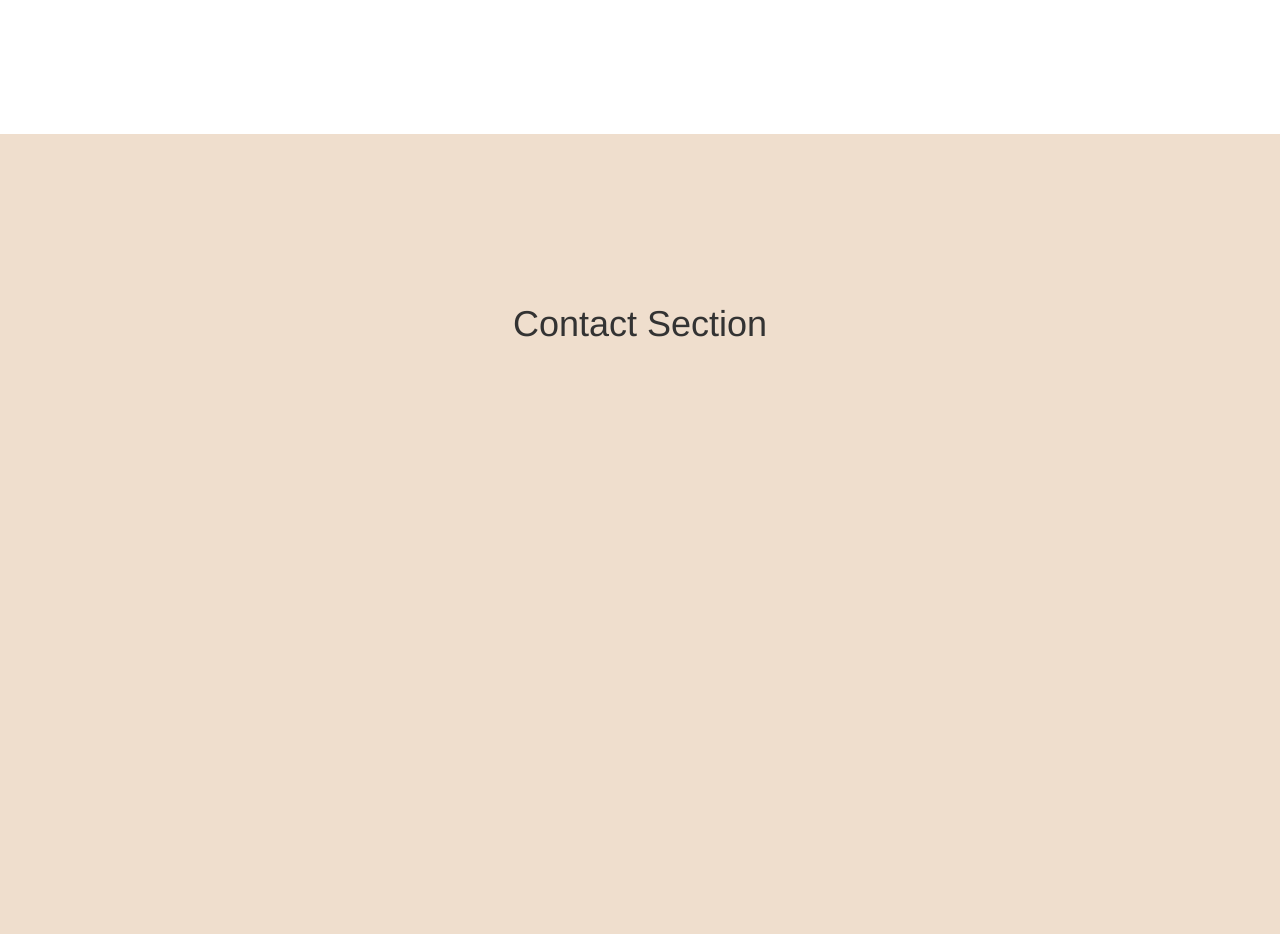
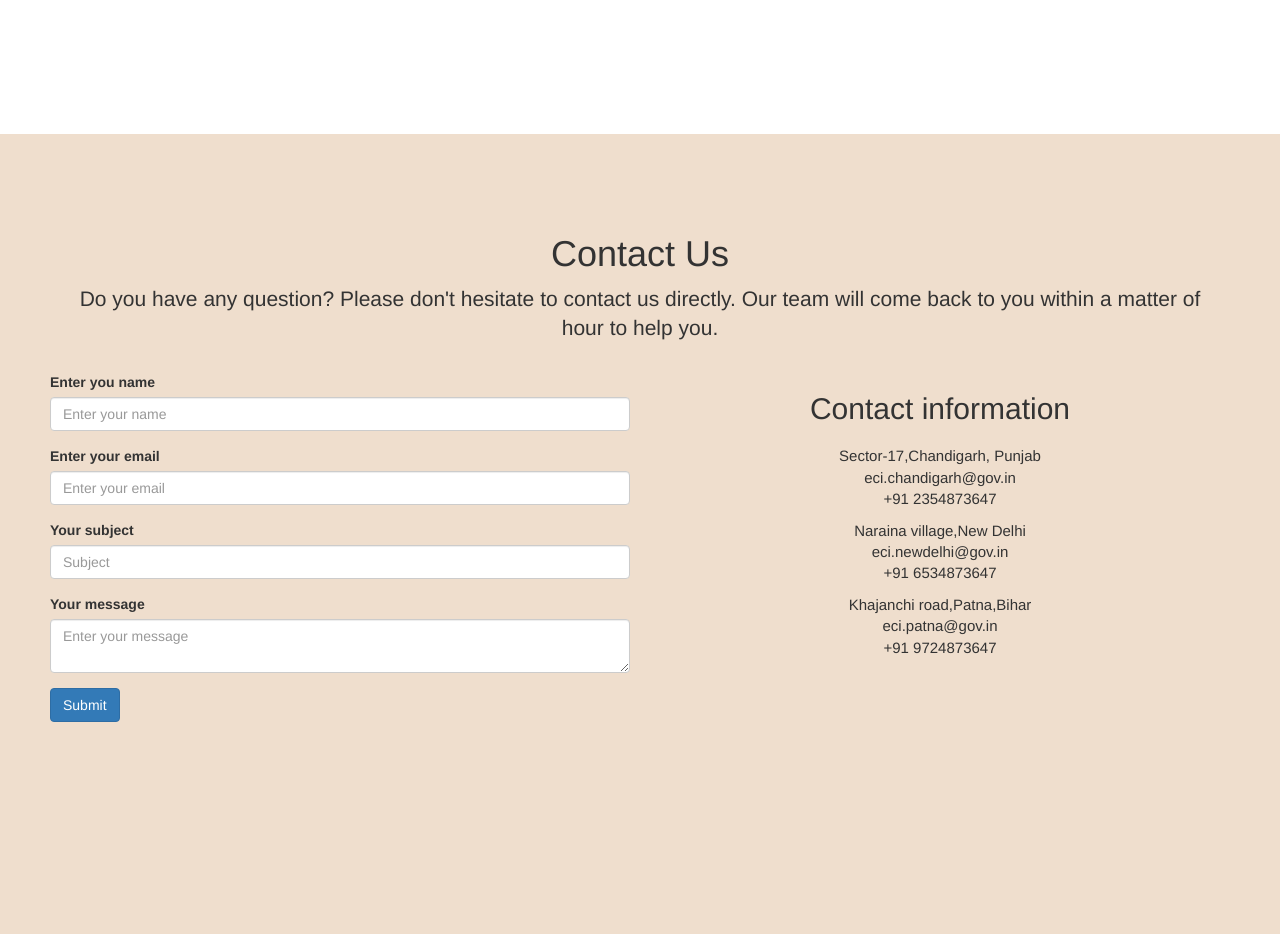
Before and after one commit to CaptaiN785/VotingSystem, a PHP site: page / in a window 1280 px wide. Shown: the part 2266-3200 px from the top of the page. Run offline with PHP 8.4, Linux system fonts and the light colour scheme; the visitor is signed in with stand-in values (Sample User, id 1); data that the repository does not hold is empty; some libraries are stand-ins or nearby versions.

Commit message:
Updated contact section

```diff
--- a/Frontend/index.php
+++ b/Frontend/index.php
@@ -151,11 +151,52 @@
         </div>
     </section>
     <!-- Contact Section -->
-    <section id="contact" class="contact-section">
+    <section id="contact" class="contact-section" style="padding-top:80px;">
         <div class="container">
             <div class="row">
                 <div class="col-lg-12">
-                    <h1>Contact Section</h1>
+                    <h1>Contact Us</h1>
+                    <p class ="lead">
+                        Do you have any question? Please don't hesitate to contact us directly.
+                        Our team will come back to you within a matter of hour to help you.
+                    </p>
+                </div>
+                <div class="row">
+                    <div class="col-lg-6" style="padding:10px;">
+                        <form style="text-align:left;" method="post" action="<?php echo htmlspecialchars($_SERVER["PHP_SELF"]);  ?>">
+                            <div class="form-group">
+                                <label for="r_name">Enter you name</label>
+                                <input type="text" id="r_name" placeholder="Enter your name" name="r_name" class = "form-control">
+                            </div>
+                            <div class="form-group">
+                                <label for="r_email">Enter your email</label>
+                                <input type="email" id ="r_email" placeholder="Enter your email" name="r_email" class = "form-control">
+                            </div>
+                            <div class="form-group">
+                                <label for="r_subject">Your subject</label>
+                                <input type="text" id="r_subject" placeholder="Subject" name="r_subject" class = "form-control">
+                            </div>
+                            <div class="form-group">
+                                <label for="r_message">Your message</label>
+                                <textarea class = "form-control" id="r_message" placeholder="Enter your message" name="r_message"></textarea>
+                            </div>
+                            <button type="submit" class ="btn btn-primary" name="r_submit">Submit</button>
+                        </form>
+                    </div>
+                    <div class="col-lg-6" style="padding:10px;">
+                        <div class="row">
+                            <h2 class="display-4">Contact information</h2>
+                        </div>
+                        <div style="margin:10px 0;">
+                            <p style="font-size:1.5rem;">Sector-17,Chandigarh, Punjab <br>eci.chandigarh@gov.in<br>+91 2354873647</p>
+                        </div>
+                        <div style="margin:10px 0;">
+                            <p style="font-size:1.5rem;">Naraina village,New Delhi<br>eci.newdelhi@gov.in<br>+91 6534873647</p>
+                        </div>
+                        <div style="margin:10px 0;">
+                            <p style="font-size:1.5rem;">Khajanchi road,Patna,Bihar<br>eci.patna@gov.in<br>+91 9724873647</p>
+                        </div>
+                    </div>
                 </div>
             </div>
         </div>
```
